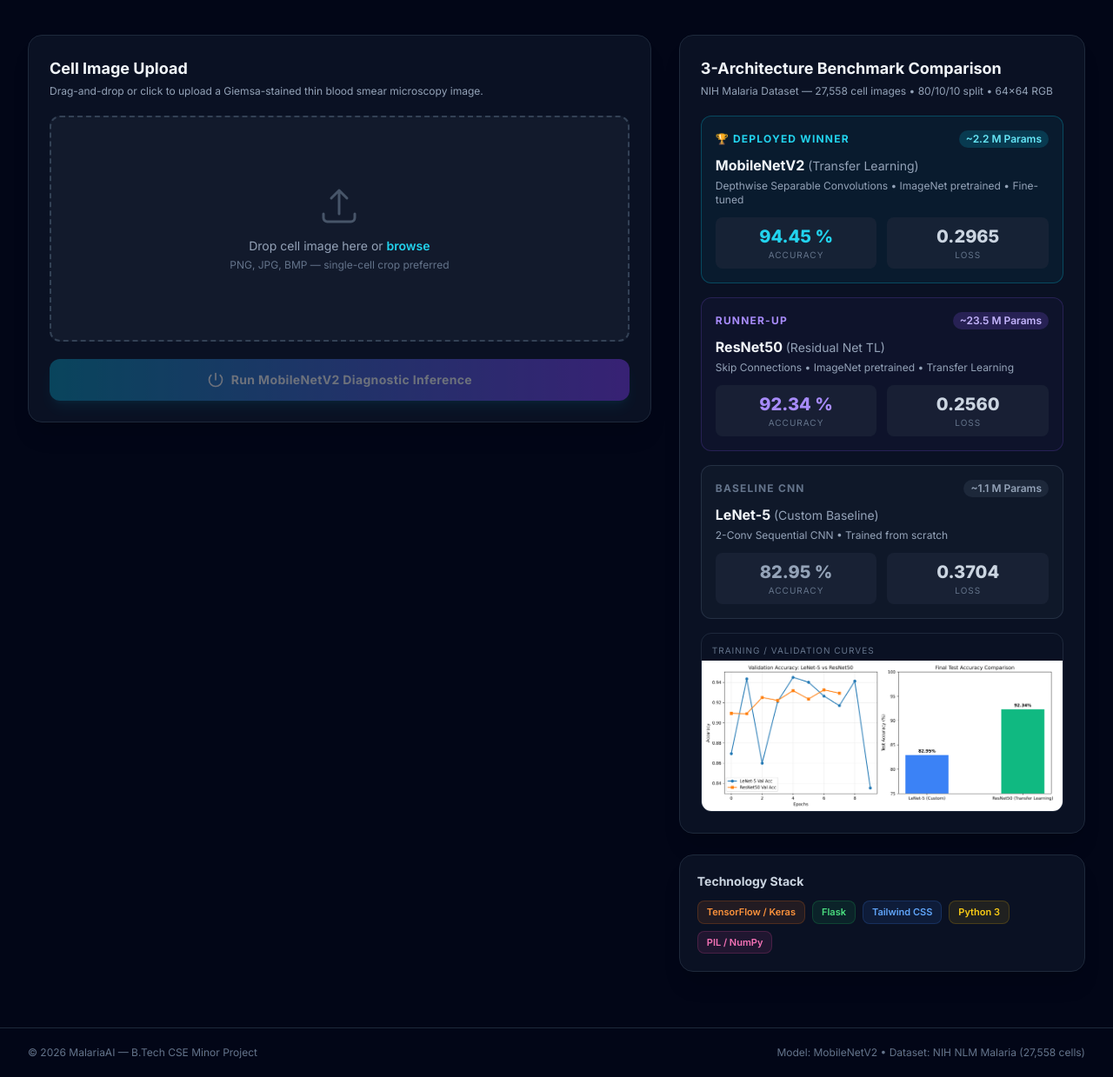
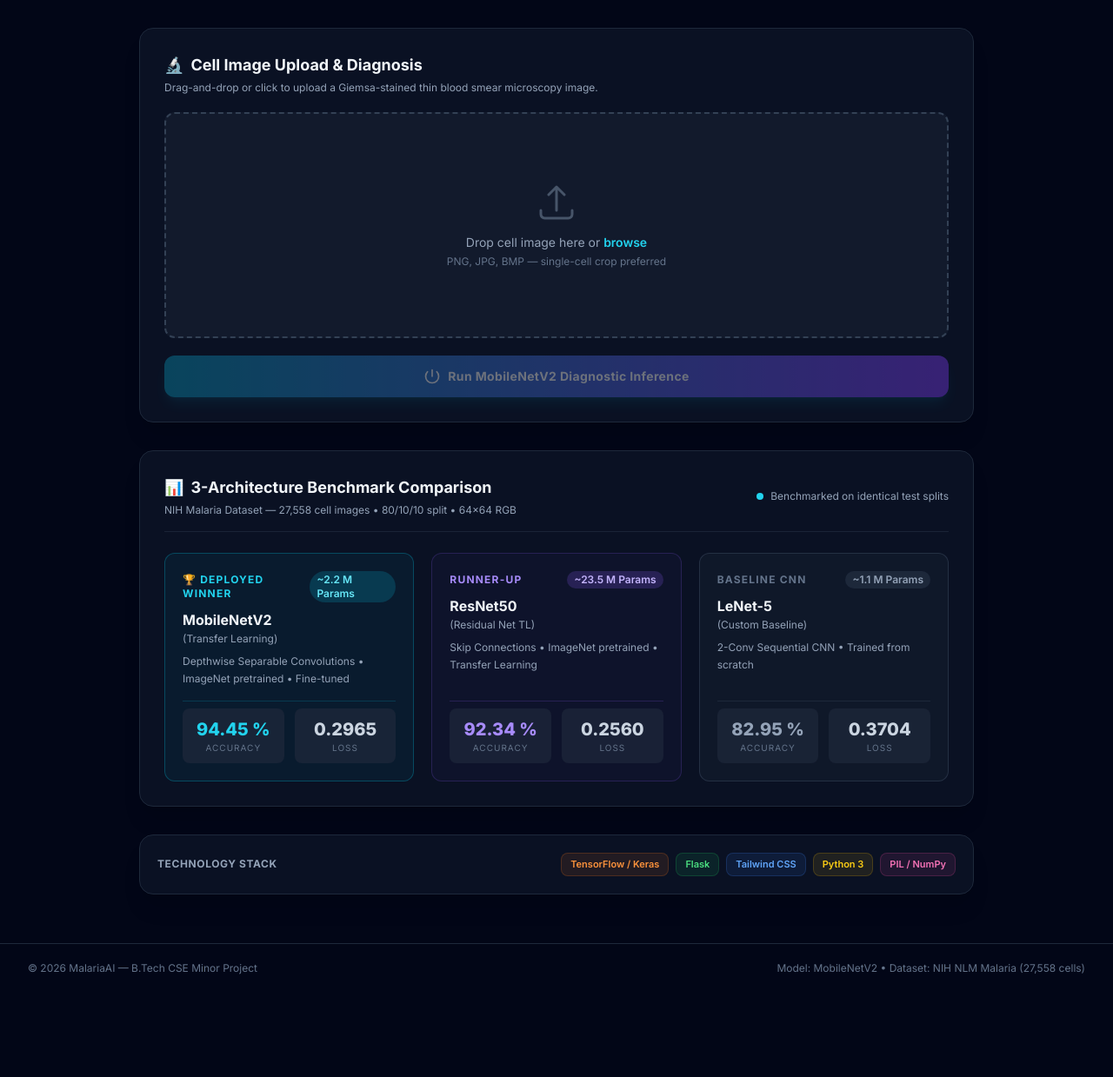
Before and after one commit to Ryan-Attri/Malaria-Detection-minor-project, a Flask app: page / in a window 1280 px wide. Shown: the part 111-1350 px from the top of the page at 87% size. After the commit the page ends 1232 px from the top, so only its background shows below. Run offline with Flask 3, Linux system fonts and the light colour scheme; some libraries are stand-ins or nearby versions.

Commit message:
style: move 3-architecture benchmark below diagnosis and remove comparison image

```diff
--- a/templates/index.html
+++ b/templates/index.html
@@ -101,14 +101,16 @@
   </header>
 
   <!-- ═══════════════════════════ MAIN ═══════════════════════════════ -->
-  <main class="max-w-7xl mx-auto px-4 sm:px-6 lg:px-8 py-10 grid lg:grid-cols-5 gap-8">
+  <main class="max-w-5xl mx-auto px-4 sm:px-6 lg:px-8 py-8 space-y-8">
 
-    <!-- ────────── LEFT COLUMN: Upload & Result (3 cols) ────────── -->
-    <section class="lg:col-span-3 space-y-6">
+    <!-- ────────── 1. DIAGNOSTIC WORKSPACE ────────── -->
+    <section class="space-y-6">
 
-      <!-- Upload Card -->
-      <div class="rounded-2xl border border-slate-800 bg-slate-900/70 backdrop-blur p-6 shadow-xl">
-        <h2 class="text-lg font-bold mb-1 text-slate-100">Cell Image Upload</h2>
+      <!-- Upload & Diagnose Card -->
+      <div class="rounded-2xl border border-slate-800 bg-slate-900/70 backdrop-blur p-6 sm:p-7 shadow-xl">
+        <h2 class="text-lg font-bold mb-1 text-slate-100 flex items-center gap-2">
+          <span>🔬</span> Cell Image Upload &amp; Diagnosis
+        </h2>
         <p class="text-xs text-slate-400 mb-5">Drag-and-drop or click to upload a Giemsa-stained thin blood smear microscopy image.</p>
 
         <!-- Drop Zone -->
@@ -148,30 +150,40 @@
 
     </section>
 
-    <!-- ────────── RIGHT COLUMN: Benchmark (2 cols) ─────────────── -->
-    <aside class="lg:col-span-2 space-y-6">
+    <!-- ────────── 2. 3-ARCHITECTURE BENCHMARK COMPARISON (BELOW DIAGNOSE) ────────── -->
+    <section class="rounded-2xl border border-slate-800 bg-slate-900/70 backdrop-blur p-6 sm:p-7 shadow-xl">
+      <div class="flex flex-col sm:flex-row sm:items-center sm:justify-between gap-3 mb-6 pb-4 border-b border-slate-800/80">
+        <div>
+          <h2 class="text-lg font-bold text-slate-100 flex items-center gap-2">
+            <span>📊</span> 3-Architecture Benchmark Comparison
+          </h2>
+          <p class="text-xs text-slate-400 mt-1">NIH Malaria Dataset &mdash; 27,558 cell images &bull; 80/10/10 split &bull; 64&times;64 RGB</p>
+        </div>
+        <div class="flex items-center gap-2 text-xs text-slate-400">
+          <span class="inline-block w-2 h-2 rounded-full bg-cyan-400"></span>
+          <span>Benchmarked on identical test splits</span>
+        </div>
+      </div>
 
-      <!-- Benchmark Panel -->
-      <div class="rounded-2xl border border-slate-800 bg-slate-900/70 backdrop-blur p-6 shadow-xl">
-        <h2 class="text-lg font-bold mb-1 text-slate-100">3-Architecture Benchmark Comparison</h2>
-        <p class="text-xs text-slate-400 mb-5">NIH Malaria Dataset — 27,558 cell images &bull; 80/10/10 split &bull; 64×64 RGB</p>
+      <!-- 3 models arranged in a 3-column responsive grid -->
+      <div class="grid grid-cols-1 md:grid-cols-3 gap-5">
 
         <!-- 1 · MobileNetV2 -->
-        <div class="rounded-xl border border-cyan-500/30 bg-cyan-500/[0.06] p-4 mb-4">
+        <div class="rounded-xl border border-cyan-500/30 bg-cyan-500/[0.06] p-5 flex flex-col justify-between">
+          <div>
             <div class="flex items-center justify-between mb-2">
-            <div class="flex items-center gap-2">
               <span class="text-xs font-bold uppercase tracking-widest text-cyan-400">🏆 Deployed Winner</span>
-            </div>
               <span class="text-xs px-2 py-0.5 rounded-full bg-cyan-500/20 text-cyan-300 font-semibold">~2.2 M Params</span>
             </div>
-          <h3 class="text-base font-bold text-slate-100">MobileNetV2 <span class="font-normal text-slate-400 text-sm">(Transfer Learning)</span></h3>
-          <p class="text-xs text-slate-400 mt-1 mb-3">Depthwise Separable Convolutions &bull; ImageNet pretrained &bull; Fine-tuned</p>
-          <div class="grid grid-cols-2 gap-3 text-center">
-            <div class="rounded-lg bg-slate-800/60 py-2">
+            <h3 class="text-base font-bold text-slate-100">MobileNetV2 <span class="font-normal text-slate-400 text-xs block mt-0.5">(Transfer Learning)</span></h3>
+            <p class="text-xs text-slate-400 mt-2 mb-4 leading-relaxed">Depthwise Separable Convolutions &bull; ImageNet pretrained &bull; Fine-tuned</p>
+          </div>
+          <div class="grid grid-cols-2 gap-3 text-center pt-2 border-t border-cyan-500/20">
+            <div class="rounded-lg bg-slate-800/70 py-2.5">
               <p class="text-xl font-extrabold text-cyan-400">94.45 %</p>
               <p class="text-[10px] uppercase tracking-widest text-slate-500">Accuracy</p>
             </div>
-            <div class="rounded-lg bg-slate-800/60 py-2">
+            <div class="rounded-lg bg-slate-800/70 py-2.5">
               <p class="text-xl font-extrabold text-slate-300">0.2965</p>
               <p class="text-[10px] uppercase tracking-widest text-slate-500">Loss</p>
             </div>
@@ -179,19 +191,21 @@
         </div>
 
         <!-- 2 · ResNet50 -->
-        <div class="rounded-xl border border-violet-500/20 bg-violet-500/[0.04] p-4 mb-4">
+        <div class="rounded-xl border border-violet-500/20 bg-violet-500/[0.04] p-5 flex flex-col justify-between">
+          <div>
             <div class="flex items-center justify-between mb-2">
               <span class="text-xs font-bold uppercase tracking-widest text-violet-400">Runner-Up</span>
               <span class="text-xs px-2 py-0.5 rounded-full bg-violet-500/20 text-violet-300 font-semibold">~23.5 M Params</span>
             </div>
-          <h3 class="text-base font-bold text-slate-100">ResNet50 <span class="font-normal text-slate-400 text-sm">(Residual Net TL)</span></h3>
-          <p class="text-xs text-slate-400 mt-1 mb-3">Skip Connections &bull; ImageNet pretrained &bull; Transfer Learning</p>
-          <div class="grid grid-cols-2 gap-3 text-center">
-            <div class="rounded-lg bg-slate-800/60 py-2">
+            <h3 class="text-base font-bold text-slate-100">ResNet50 <span class="font-normal text-slate-400 text-xs block mt-0.5">(Residual Net TL)</span></h3>
+            <p class="text-xs text-slate-400 mt-2 mb-4 leading-relaxed">Skip Connections &bull; ImageNet pretrained &bull; Transfer Learning</p>
+          </div>
+          <div class="grid grid-cols-2 gap-3 text-center pt-2 border-t border-violet-500/20">
+            <div class="rounded-lg bg-slate-800/70 py-2.5">
               <p class="text-xl font-extrabold text-violet-400">92.34 %</p>
               <p class="text-[10px] uppercase tracking-widest text-slate-500">Accuracy</p>
             </div>
-            <div class="rounded-lg bg-slate-800/60 py-2">
+            <div class="rounded-lg bg-slate-800/70 py-2.5">
               <p class="text-xl font-extrabold text-slate-300">0.2560</p>
               <p class="text-[10px] uppercase tracking-widest text-slate-500">Loss</p>
             </div>
@@ -199,37 +213,33 @@
         </div>
 
         <!-- 3 · LeNet-5 -->
-        <div class="rounded-xl border border-slate-700/60 bg-slate-800/30 p-4 mb-4">
+        <div class="rounded-xl border border-slate-700/60 bg-slate-800/30 p-5 flex flex-col justify-between">
+          <div>
             <div class="flex items-center justify-between mb-2">
               <span class="text-xs font-bold uppercase tracking-widest text-slate-500">Baseline CNN</span>
               <span class="text-xs px-2 py-0.5 rounded-full bg-slate-700/40 text-slate-400 font-semibold">~1.1 M Params</span>
             </div>
-          <h3 class="text-base font-bold text-slate-100">LeNet-5 <span class="font-normal text-slate-400 text-sm">(Custom Baseline)</span></h3>
-          <p class="text-xs text-slate-400 mt-1 mb-3">2-Conv Sequential CNN &bull; Trained from scratch</p>
-          <div class="grid grid-cols-2 gap-3 text-center">
-            <div class="rounded-lg bg-slate-800/60 py-2">
+            <h3 class="text-base font-bold text-slate-100">LeNet-5 <span class="font-normal text-slate-400 text-xs block mt-0.5">(Custom Baseline)</span></h3>
+            <p class="text-xs text-slate-400 mt-2 mb-4 leading-relaxed">2-Conv Sequential CNN &bull; Trained from scratch</p>
+          </div>
+          <div class="grid grid-cols-2 gap-3 text-center pt-2 border-t border-slate-700/40">
+            <div class="rounded-lg bg-slate-800/70 py-2.5">
               <p class="text-xl font-extrabold text-slate-400">82.95 %</p>
               <p class="text-[10px] uppercase tracking-widest text-slate-500">Accuracy</p>
             </div>
-            <div class="rounded-lg bg-slate-800/60 py-2">
+            <div class="rounded-lg bg-slate-800/70 py-2.5">
               <p class="text-xl font-extrabold text-slate-300">0.3704</p>
               <p class="text-[10px] uppercase tracking-widest text-slate-500">Loss</p>
             </div>
           </div>
         </div>
 
-        <!-- Comparison Chart Image -->
-        <div class="rounded-xl border border-slate-700/50 overflow-hidden mt-2">
-          <p class="text-[10px] uppercase tracking-widest text-slate-500 px-3 pt-3 pb-1">Training / Validation Curves</p>
-          <img src="/static/architecture_comparison_3models.png"
-               alt="Accuracy and loss comparison chart for LeNet-5, ResNet50, and MobileNetV2"
-               class="w-full" loading="lazy" />
       </div>
-      </div>
+    </section>
 
-      <!-- Tech Stack -->
-      <div class="rounded-2xl border border-slate-800 bg-slate-900/70 backdrop-blur p-5 shadow-xl">
-        <h3 class="text-sm font-bold text-slate-300 mb-3">Technology Stack</h3>
+    <!-- ────────── 3. TECHNOLOGY STACK ────────── -->
+    <section class="rounded-2xl border border-slate-800 bg-slate-900/70 backdrop-blur p-5 shadow-xl flex flex-col sm:flex-row sm:items-center sm:justify-between gap-4">
+      <h3 class="text-xs font-bold uppercase tracking-wider text-slate-400">Technology Stack</h3>
       <div class="flex flex-wrap gap-2 text-[11px] font-semibold">
         <span class="px-2.5 py-1 rounded-lg bg-orange-500/10 text-orange-400 border border-orange-500/20">TensorFlow / Keras</span>
         <span class="px-2.5 py-1 rounded-lg bg-green-500/10 text-green-400 border border-green-500/20">Flask</span>
@@ -237,8 +247,8 @@
         <span class="px-2.5 py-1 rounded-lg bg-yellow-500/10 text-yellow-400 border border-yellow-500/20">Python 3</span>
         <span class="px-2.5 py-1 rounded-lg bg-pink-500/10 text-pink-400 border border-pink-500/20">PIL / NumPy</span>
       </div>
-      </div>
-    </aside>
+    </section>
+
   </main>
 
   <!-- ═══════════════════════════ FOOTER ═════════════════════════════ -->
```
Lines whose indentation alone changed are shown as unchanged.
